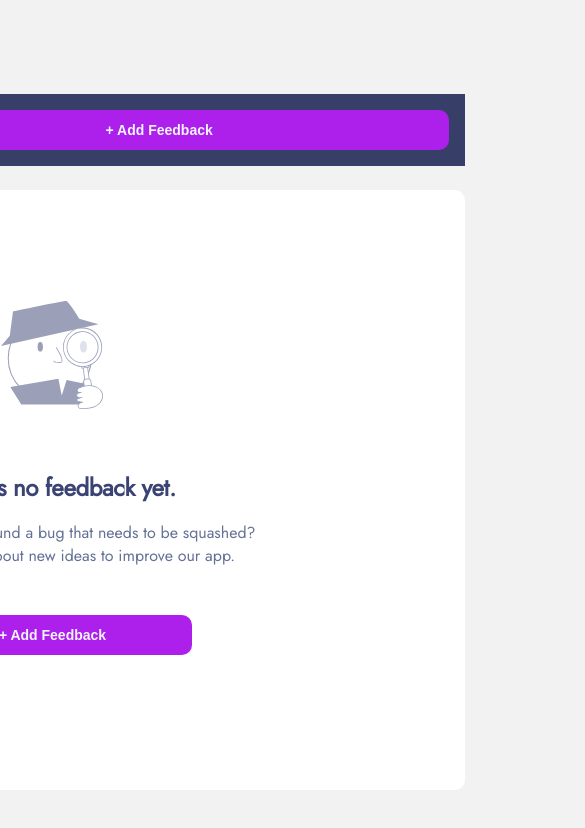
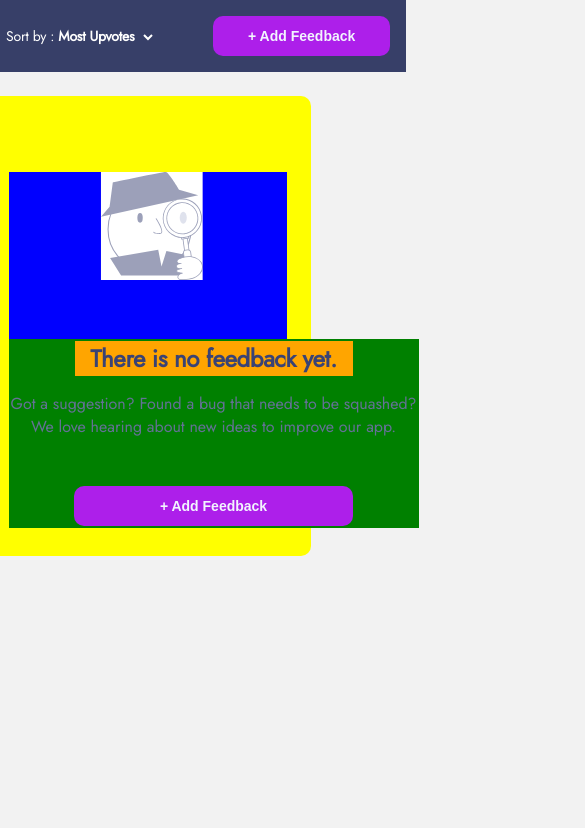
Before and after one commit to AmaliTech-Training-Academy/product-feedback-app, a React (Create React App) app in the folder project/: page / in a window 390 px wide. Shown: the top 828 px of the page, 585 px wide, since content can reach past the window. Built offline with nearby package versions, Linux system fonts and the light colour scheme.

Commit message:
done with tablet view of suggestion page

```diff
--- a/project/src/Components/Sidebar/SidebarStyles.js
+++ b/project/src/Components/Sidebar/SidebarStyles.js
@@ -15,6 +15,7 @@ flex-direction: column;
   height: 178px;
   display: flex;
   flex-direction: row;
+  margin-bottom: 40px;
   // background-color: yellow;
 }
 
--- a/project/src/Pages/Home/HomeStyles.css
+++ b/project/src/Pages/Home/HomeStyles.css
@@ -65,3 +65,71 @@
   margin-top: 48px;
   font-weight: 700;
 }
+
+@media screen and (max-width: 950px) {
+  .main-page {
+    width: 768px;
+    display: flex;
+    justify-content: center;
+    align-items: center;
+    flex-direction: column;
+    margin-top: 56px;
+
+  }
+
+  .empty-page {
+    width: 689px;
+    height: 600px;
+  }
+
+}
+
+@media screen and (max-width: 450px) {
+  .main-page {
+    width: 375px;
+    display: flex;
+    justify-content: center;
+    align-items: center;
+    margin-top: 0;
+  }
+
+  .empty-page {
+    width: 327px;
+    height: 460px;
+    background: yellow;
+    display: flex;
+    justify-content: center;
+    align-items: center;
+  }
+
+  .empty-page-component {
+    width: 278px;
+    height: 308px;
+    background: blue;
+  }
+
+  .empty-page-component img {
+    transform: translateX(90%);
+    background: white;
+  }
+
+  .text-container {
+    width: 410px;
+    height: 189px;
+    margin-top: 53.26px;
+    display: flex;
+    flex-direction: column;
+    justify-content: center;
+    align-items: center;
+    background: green;
+  }
+
+  .text-container .h1 {
+    width: 278px;
+    height: 35px;
+    text-align: center;
+    background: orange;
+    color: #3A4374;
+
+  }
+}
```
